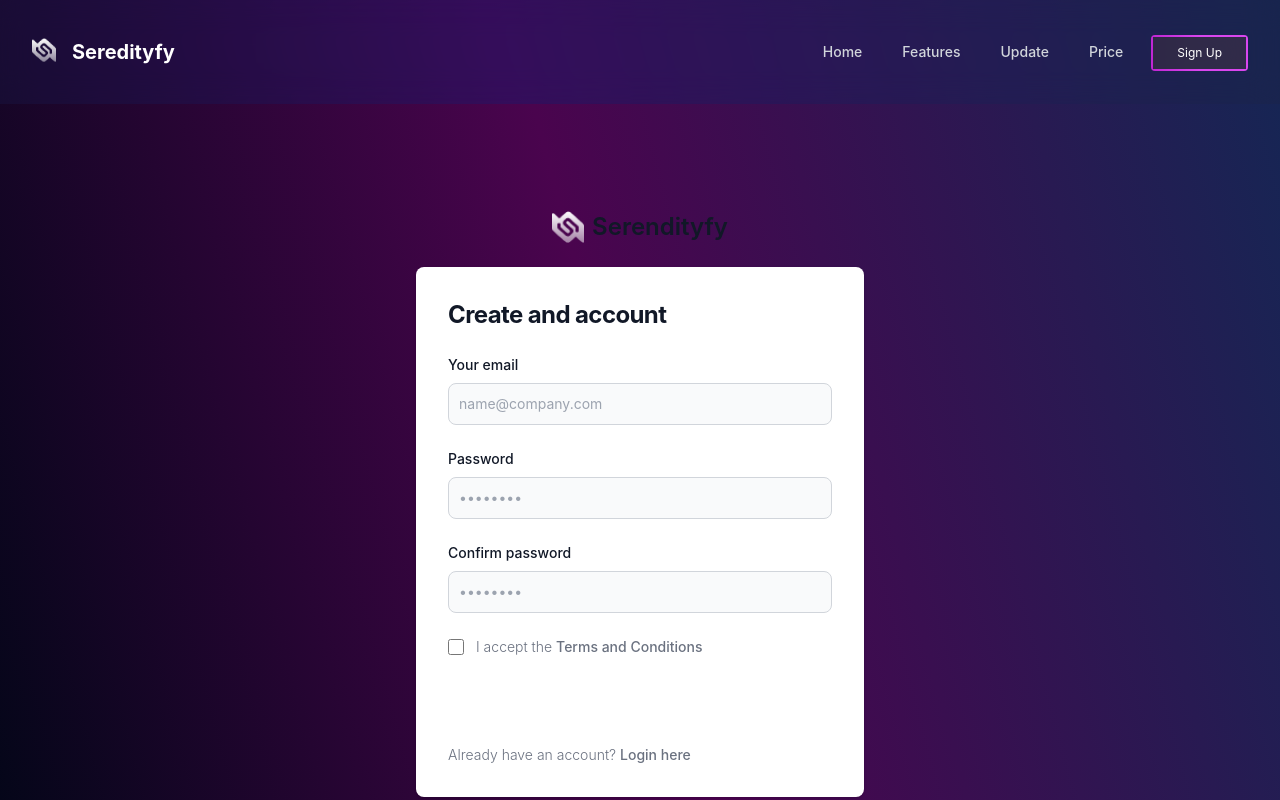
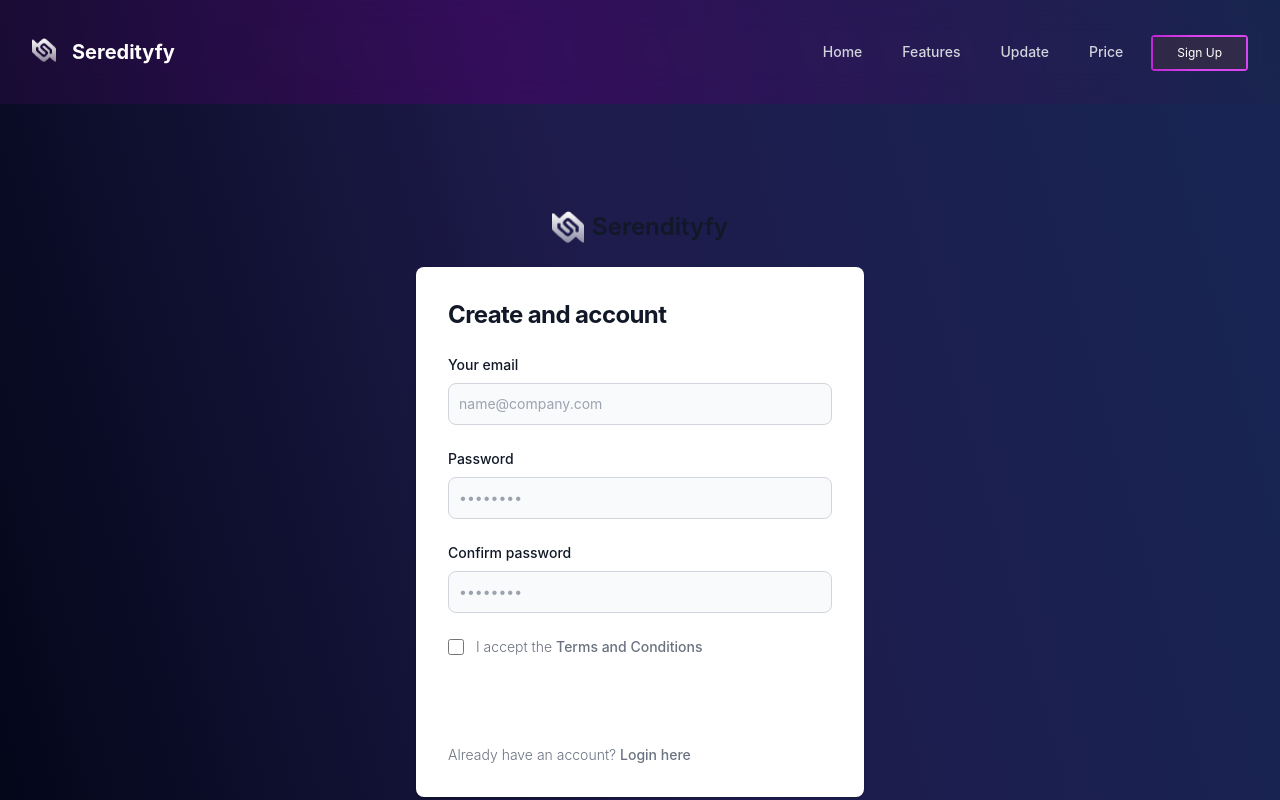
Before and after one commit to asepjumadi/Seredityfy, a React (Create React App) app: page /signup in a window 1280 px wide. Shown: the top 800 px of the page. Built offline with nearby package versions, Linux system fonts and the light colour scheme.

Commit message:
update footer.js|update sigup.js
*_update footer bg gradient color from fuchsia to indigo
*_update signup bg color

```diff
--- a/src/components/Footer.js
+++ b/src/components/Footer.js
@@ -2,7 +2,7 @@ import React from 'react'
 import { Logo } from '../assets/import'
 export const Footer = () => {
   return (
-    <footer className="bg-white dark:bg-gradient-to-br from-slate-950 via-blue-950 to-fuchsia-950 z-50 relative">
+    <footer className="bg-white dark:bg-gradient-to-br from-slate-950 via-blue-950 to-indigo-950 z-50 relative">
     <div className="mx-auto w-full max-w-screen-xl p-4 py-6 lg:py-8">
         <div className="md:flex md:justify-between">
           <div className="mb-6 md:mb-0">
--- a/src/container/SIignUP/index.jsx
+++ b/src/container/SIignUP/index.jsx
@@ -3,7 +3,7 @@ import { Logo } from '../../assets/import'
 
 const SignUP = () => {
   return (
-    <section class="bg-gray-50 dark:bg-gradient-to-br bg-gradient-75 from-slate-950 via-fuchsia-950 to-blue-950">
+    <section class="bg-gray-50 dark:bg-gradient-to-br bg-gradient-75 from-slate-950 via-indigo-950 to-blue-950">
   <div class="flex flex-col items-center justify-center px-6 py-8 mx-auto md:h-screen lg:py-0">
       <a href="#" class="flex items-center mb-6 text-2xl font-semibold text-gray-900 dark:text-white">
           <img class="w-8 h-8 mr-2" src={Logo} alt="logo"/>
```
